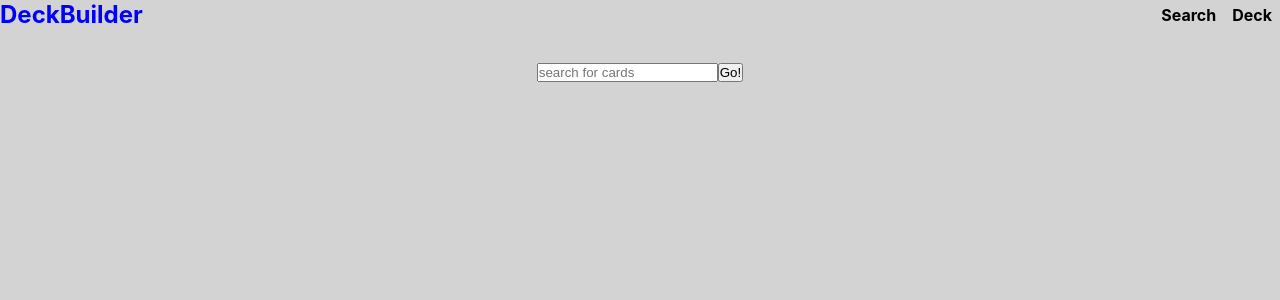
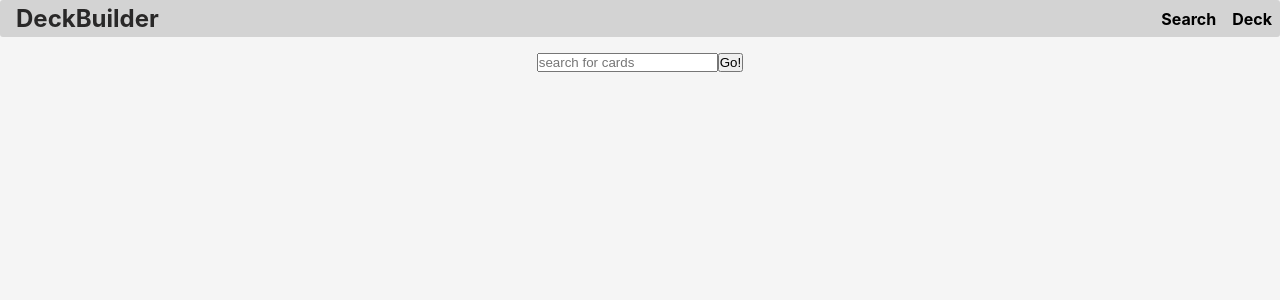
Before and after one commit to shanesc/deckbuilder, a React (Create React App) app: page / in a window 1280 px wide. Shown: the top 300 px of the page. Built offline with nearby package versions, Linux system fonts and the light colour scheme.

Commit message:
more styling

```diff
--- a/src/App.css
+++ b/src/App.css
@@ -1,3 +1,9 @@
-div {
+.center {
+  display: flex;
+  align-items: center;
   text-align: center;
 }
+
+.app {
+  text-align: center;
+}
--- a/src/App.js
+++ b/src/App.js
@@ -43,7 +43,7 @@ class App extends Component {
   render () {
     const { cards, userCards, loading } = this.state;
     return (
-      <div>
+      <div className='app'>
         <Navigation />
         <SearchBox
           onButtonClick={this.onButtonSubmit}
--- a/src/components/Navigation.css
+++ b/src/components/Navigation.css
@@ -1,10 +1,15 @@
 .nav {
   display: flex;
   justify-content: space-between;
+  padding: 0.25rem 0;
+  margin: 0 0 1rem 0;
+  background-color: lightgrey;
+  border-radius: 3px;
 }
 
 .nav-title {
-  color: blue;
+  color: rgb(41, 40, 40);
+  margin: 0 0 0 1rem;
 }
 
 .nav-links {
@@ -18,9 +23,3 @@
   color: black;
   font-weight: bold;
 }
-
-.center {
-  display: flex;
-  align-items: center;
-  text-align: center;
-}
--- a/src/components/Navigation.js
+++ b/src/components/Navigation.js
@@ -3,7 +3,7 @@ import './Navigation.css';
 
 const Navigation = () => {
   return (
-    <div className='nav'>
+    <div className='nav center'>
       <div className='nav-title center'>
         <h2>DeckBuilder</h2>
       </div>
--- a/src/components/SearchBox.css
+++ b/src/components/SearchBox.css
@@ -1,5 +1,3 @@
 .searchBox {
-  text-align: center;
-  padding-bottom: 2rem;
-  padding-top: 2rem;
+  justify-content: center;
 }
--- a/src/components/SearchBox.js
+++ b/src/components/SearchBox.js
@@ -3,7 +3,7 @@ import './SearchBox.css';
 
 const SearchBox = (props) => {
   return (
-    <div className='searchBox'>
+    <div className='searchBox center'>
       <input type='search' placeholder='search for cards' onBlur={props.onSearchChange} />
       <input type='submit' value='Go!' onClick={props.onButtonClick} />
     </div>
--- a/src/index.css
+++ b/src/index.css
@@ -4,7 +4,7 @@
 }
 
 body {
-  background-color: lightgrey;
+  background: whitesmoke;
   margin: 0;
   font-family: -apple-system, BlinkMacSystemFont, "Segoe UI", "Roboto", "Oxygen",
     "Ubuntu", "Cantarell", "Fira Sans", "Droid Sans", "Helvetica Neue",
```
